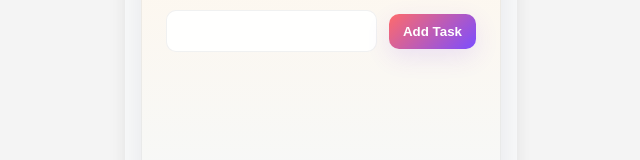
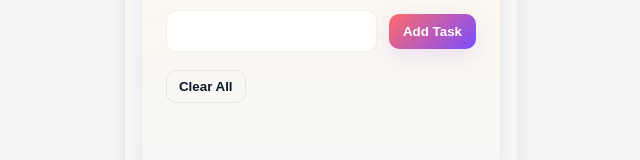
Before and after one commit to abhii2107/React.js, a React (Vite) app: page / in a window 1280 px wide. Shown: the part 246-406 px from the top of the page, without its empty margins (319-959 px from the left). Built offline with nearby package versions, Linux system fonts and the light colour scheme.

Commit message:
adding button functionalty

```diff
--- a/src/projects/todo/Todo.jsx
+++ b/src/projects/todo/Todo.jsx
@@ -20,6 +20,14 @@ export const Todo = () => {
         setTask((prevTask) => [...prevTask, inputvalue])
         // ... spread operator strore all prevtask in the arr and inputvalue
         setInputValue("");
+    }
+    const handleDeleteTodo = (value)=>{
+        console.log(value);
+        const updatedTask = task.filter((currelem) => currelem !== value);
+        setTask(updatedTask);
+    }
+    const handleClearTodoData = ()=>{
+        setTask([]);
     }
 
     //todo date and time
@@ -60,12 +68,17 @@ export const Todo = () => {
                             return <li key={index} className="todo-item">
                                 <span>{currelem}</span>
                                 <button className="check-btn"><MdCheckCircle /></button>
-                                <button className="delete-btn"><MdDelete /></button>
+                                <button className="delete-btn" onClick={() =>handleDeleteTodo(currelem)}><MdDelete /></button>
                             </li>
                         })
                     }
                 </ul>
             </section>
+             <section>
+
+                <button className="clear-btn" onClick={handleClearTodoData}>Clear All</button>
+                </section>
+
         </section>
     )
 }
--- a/src/projects/todo/todo.css
+++ b/src/projects/todo/todo.css
@@ -111,6 +111,29 @@
 .todo-btn:hover{ transform: translateY(-3px); box-shadow: 0 18px 36px rgba(124,58,237,0.12); }
 .todo-btn:active{ transform: translateY(-1px) scale(0.995); }
 
+/* Clear all tasks button - outlined / ghost style */
+.clear-btn{
+  display:inline-flex;
+  align-items:center;
+  gap:8px;
+  padding:8px 12px;
+  border-radius:10px;
+  background: transparent;
+  color: var(--text-strong);
+  border: 1.5px solid rgba(14,22,42,0.08);
+  cursor: pointer;
+  font-weight:700;
+  transition: background 160ms ease, color 160ms ease, transform 120ms ease, box-shadow 160ms ease;
+}
+.clear-btn:hover{
+  background: linear-gradient(90deg, rgba(124,77,255,0.06), rgba(107,140,255,0.06));
+  color: var(--text-strong);
+  transform: translateY(-3px);
+  box-shadow: 0 12px 30px rgba(14,22,42,0.06);
+}
+.clear-btn:active{ transform: translateY(-1px); }
+
+
 /* List */
 .myorderlist ul{ list-style:none; margin:0; padding:0; display:flex; flex-direction:column; gap:10px; }
 .todo-item{
```
